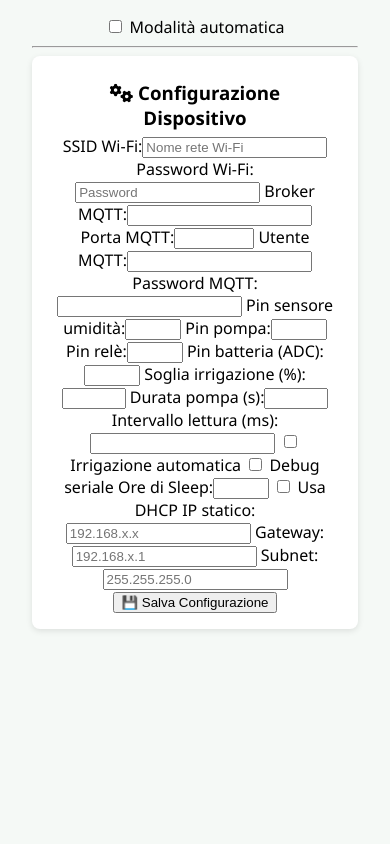
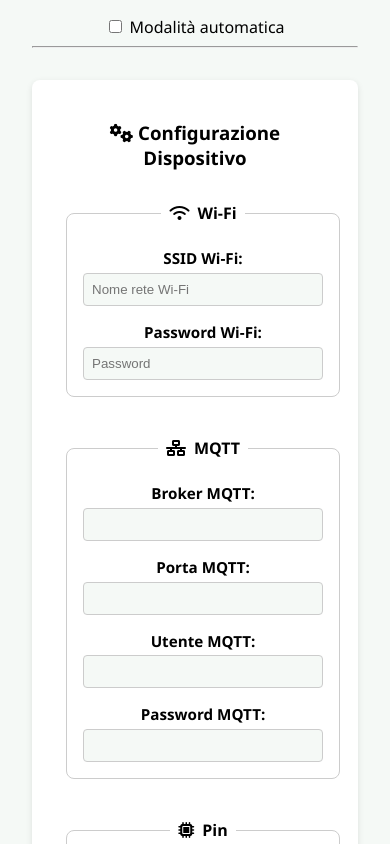
Before and after one commit to darioschi-dev/bonsai-mqtt-dashboard, a website: page public/index.html in a window 390 px wide. Shown: the part 1860-2704 px from the top of the page. Before the commit the page ends 2521 px from the top, so only its background shows below. Drawn offline with nearby package versions, Linux system fonts and the light colour scheme; no server answers.

Commit message:
💄 Refactor UI configurazione dispositivo: - Aggiunti <fieldset> con legenda per sezioni Wi-Fi, MQTT, Pin, Parametri, Rete - Inserite icone FontAwesome nei legend per maggiore leggibilità - Applicato layout responsive a colonne tramite CSS grid - Migliorata esperienza utente su desktop e mobile

```diff
--- a/public/index.html
+++ b/public/index.html
@@ -47,31 +47,45 @@
 <div class="config-form card">
     <h3><i class="fas fa-cogs"></i> Configurazione Dispositivo</h3>
 
+    <fieldset>
+        <legend><i class="fas fa-wifi"></i> Wi-Fi</legend>
         <label>SSID Wi-Fi:<input type="text" id="cfg-wifi_ssid" placeholder="Nome rete Wi-Fi" /></label>
         <label>Password Wi-Fi:<input type="password" id="cfg-wifi_password" placeholder="Password" /></label>
+    </fieldset>
 
+    <fieldset>
+        <legend><i class="fas fa-network-wired"></i> MQTT</legend>
         <label>Broker MQTT:<input type="text" id="cfg-mqtt_broker" /></label>
         <label>Porta MQTT:<input type="number" id="cfg-mqtt_port" min="1" max="65535" /></label>
         <label>Utente MQTT:<input type="text" id="cfg-mqtt_username" /></label>
         <label>Password MQTT:<input type="password" id="cfg-mqtt_password" /></label>
+    </fieldset>
 
+    <fieldset>
+        <legend><i class="fas fa-microchip"></i> Pin</legend>
         <label>Pin sensore umidità:<input type="number" id="cfg-sensor_pin" min="0" max="39" /></label>
         <label>Pin pompa:<input type="number" id="cfg-pump_pin" min="0" max="39" /></label>
         <label>Pin relè:<input type="number" id="cfg-relay_pin" min="0" max="39" /></label>
         <label>Pin batteria (ADC):<input type="number" id="cfg-battery_pin" min="0" max="39" /></label>
+    </fieldset>
 
+    <fieldset>
+        <legend><i class="fas fa-sliders-h"></i> Parametri</legend>
         <label>Soglia irrigazione (%):<input type="number" id="cfg-moisture_threshold" min="0" max="100" /></label>
         <label>Durata pompa (s):<input type="number" id="cfg-pump_duration" min="1" max="300" /></label>
         <label>Intervallo lettura (ms):<input type="number" id="cfg-measurement_interval" step="1000" /></label>
-
         <label><input type="checkbox" id="cfg-use_pump" /> Irrigazione automatica</label>
         <label><input type="checkbox" id="cfg-debug" /> Debug seriale</label>
         <label>Ore di Sleep:<input type="number" id="cfg-sleep_hours" min="0" max="24" /></label>
+    </fieldset>
 
+    <fieldset>
+        <legend><i class="fas fa-ethernet"></i> Rete</legend>
         <label><input type="checkbox" id="cfg-use_dhcp" /> Usa DHCP</label>
         <label>IP statico:<input type="text" id="cfg-ip_address" placeholder="192.168.x.x" /></label>
         <label>Gateway:<input type="text" id="cfg-gateway" placeholder="192.168.x.1" /></label>
         <label>Subnet:<input type="text" id="cfg-subnet" placeholder="255.255.255.0" /></label>
+    </fieldset>
 
     <button onclick="confermaSalvataggio()">💾 Salva Configurazione</button>
 </div>
--- a/public/style.css
+++ b/public/style.css
@@ -174,3 +174,75 @@ h1 {
     cursor: pointer;
     font-weight: bold;
 }
+
+.config-form {
+    display: grid;
+    grid-template-columns: repeat(auto-fit, minmax(260px, 1fr));
+    gap: 1rem;
+    padding: 2rem;
+    background-color: var(--card-bg);
+    border-radius: 8px;
+    margin-top: 2rem;
+}
+
+.config-form h3 {
+    grid-column: 1 / -1;
+    margin-bottom: 1rem;
+    text-align: center;
+}
+
+.config-form label {
+    display: flex;
+    flex-direction: column;
+    font-weight: 600;
+    font-size: 0.95rem;
+}
+
+.config-form input[type="text"],
+.config-form input[type="number"],
+.config-form input[type="password"] {
+    margin-top: 0.3rem;
+    padding: 0.5rem;
+    border: 1px solid #ccc;
+    border-radius: 4px;
+    background-color: var(--bg-color);
+    color: var(--text-color);
+}
+
+.config-form input[type="checkbox"] {
+    margin-right: 0.5rem;
+}
+
+.config-form button {
+    grid-column: 1 / -1;
+    margin-top: 1rem;
+    padding: 0.8rem;
+    font-weight: bold;
+    font-size: 1rem;
+    background-color: #28a745;
+    color: white;
+    border: none;
+    border-radius: 6px;
+    cursor: pointer;
+}
+
+.config-form fieldset {
+    border: 1px solid #ccc;
+    border-radius: 8px;
+    padding: 1rem;
+    margin-bottom: 1.5rem;
+    display: grid;
+    grid-template-columns: repeat(auto-fit, minmax(240px, 1fr));
+    gap: 1rem;
+}
+
+.config-form legend {
+    font-weight: bold;
+    padding: 0 0.5rem;
+    margin-bottom: 0.5rem;
+    color: var(--text-color);
+    font-size: 1rem;
+    display: flex;
+    align-items: center;
+    gap: 0.5rem;
+}
```
Lines whose indentation alone changed are shown as unchanged.
